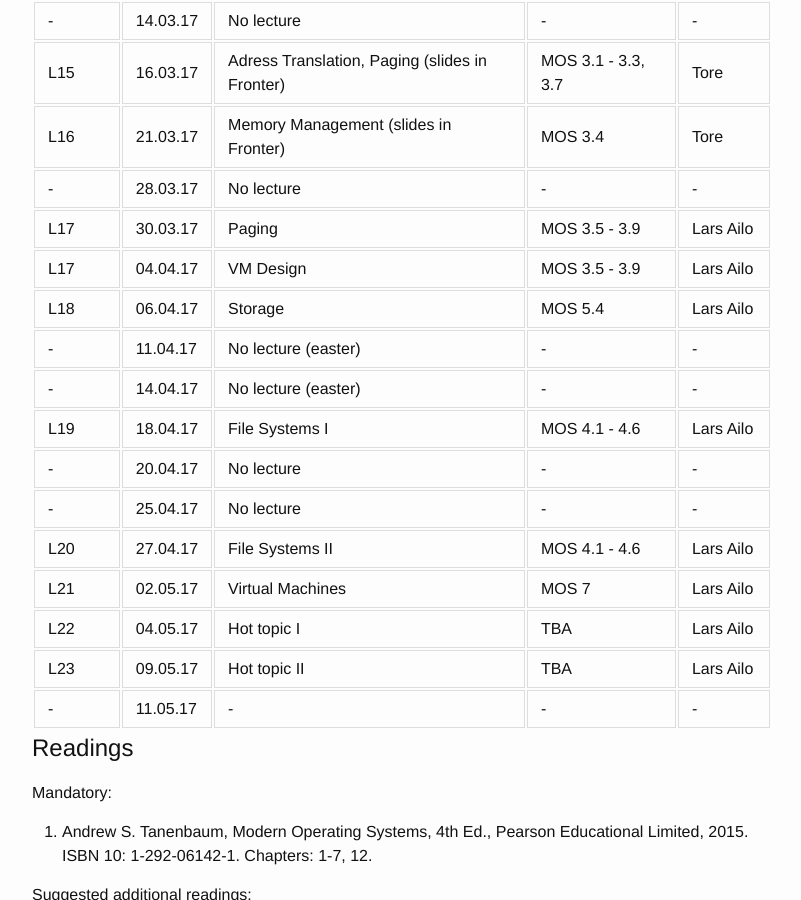
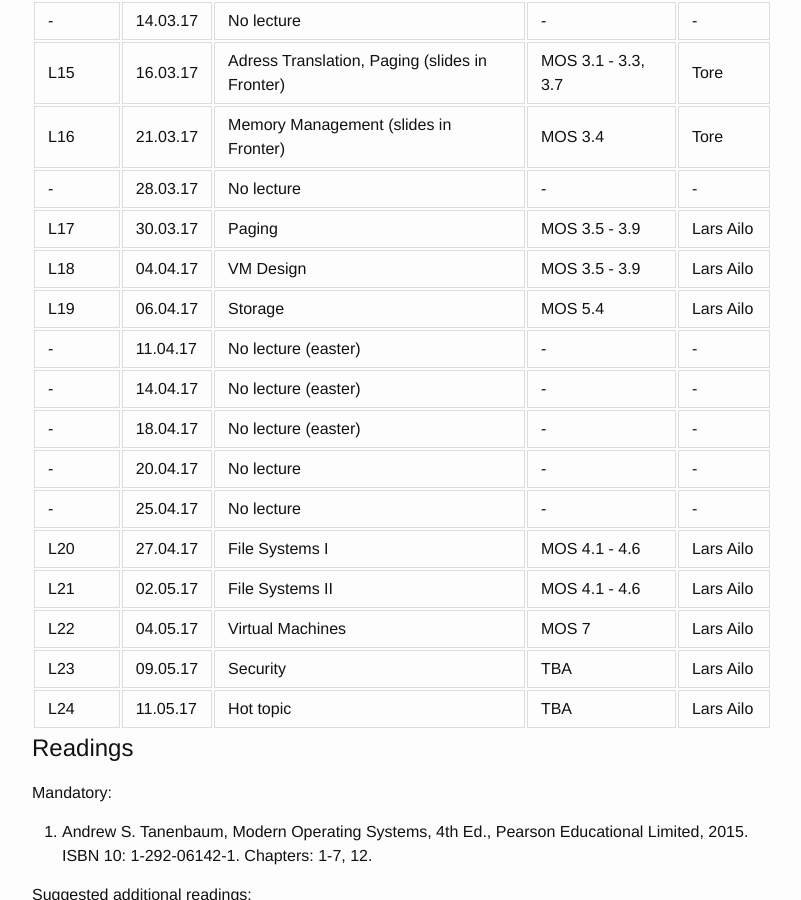
Before and after one commit to uit-inf-2201-s17/uit-inf-2201-s17.github.io, a Jekyll site: the page built from index.md, in a window 1280 px wide and 900 px high, scrolled down 1706 px. Shown: the whole window, without its empty margins (238-1039 px from the left). Built offline with Jekyll 4.4.1, drawn with Linux system fonts in a browser that asks for light colours.

Commit message:
Updated lecture plan

```diff
--- a/index.md
+++ b/index.md
@@ -59,18 +59,19 @@ Refer to the lecture and mandatory assignment plan, and e-mails, for which room
 | L16 | 21.03.17 | Memory Management (slides in Fronter) | MOS 3.4 | Tore |
 | -   | 28.03.17 | No lecture | -| - |
 | L17 | 30.03.17 | Paging | MOS 3.5 - 3.9 | Lars Ailo |
-| L17 | 04.04.17 | VM Design | MOS 3.5 - 3.9 | Lars Ailo |
-| L18 | 06.04.17 | Storage | MOS 5.4 | Lars Ailo |
+| L18 | 04.04.17 | VM Design | MOS 3.5 - 3.9 | Lars Ailo |
+| L19 | 06.04.17 | Storage | MOS 5.4 | Lars Ailo |
 | -   | 11.04.17 | No lecture (easter) | - | - |
 | -   | 14.04.17 | No lecture (easter) | - | - |
-| L19 | 18.04.17 | File Systems I | MOS 4.1 - 4.6 | Lars Ailo |
+| -   | 18.04.17 | No lecture (easter) | - | - |
 | -   | 20.04.17 | No lecture | - | - |
 | -   | 25.04.17 | No lecture | - | - |
-| L20 | 27.04.17 | File Systems II | MOS 4.1 - 4.6 | Lars Ailo |
-| L21 | 02.05.17 | Virtual Machines | MOS 7 | Lars Ailo |
-| L22 | 04.05.17 | Hot topic I | TBA | Lars Ailo |
-| L23 | 09.05.17 | Hot topic II | TBA | Lars Ailo |
-| -   | 11.05.17 | - | - | - |
+| L20 | 27.04.17 | File Systems I | MOS 4.1 - 4.6 | Lars Ailo |
+| L21 | 02.05.17 | File Systems II | MOS 4.1 - 4.6 | Lars Ailo |
+| L22 | 04.05.17 | Virtual Machines | MOS 7 | Lars Ailo |
+| L23 | 09.05.17 | Security | TBA | Lars Ailo |
+| L24 | 11.05.17 | Hot topic | TBA | Lars Ailo |
+
 
 ## Readings
 
```
